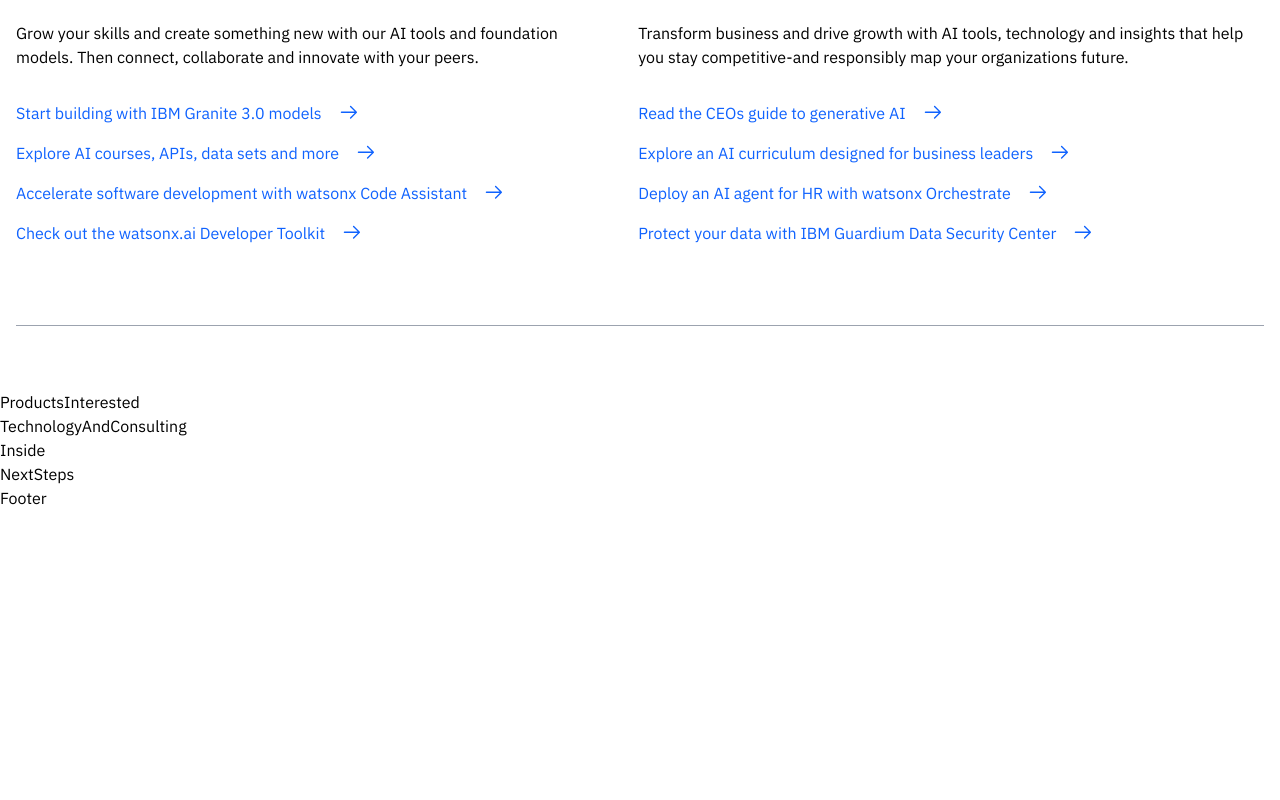
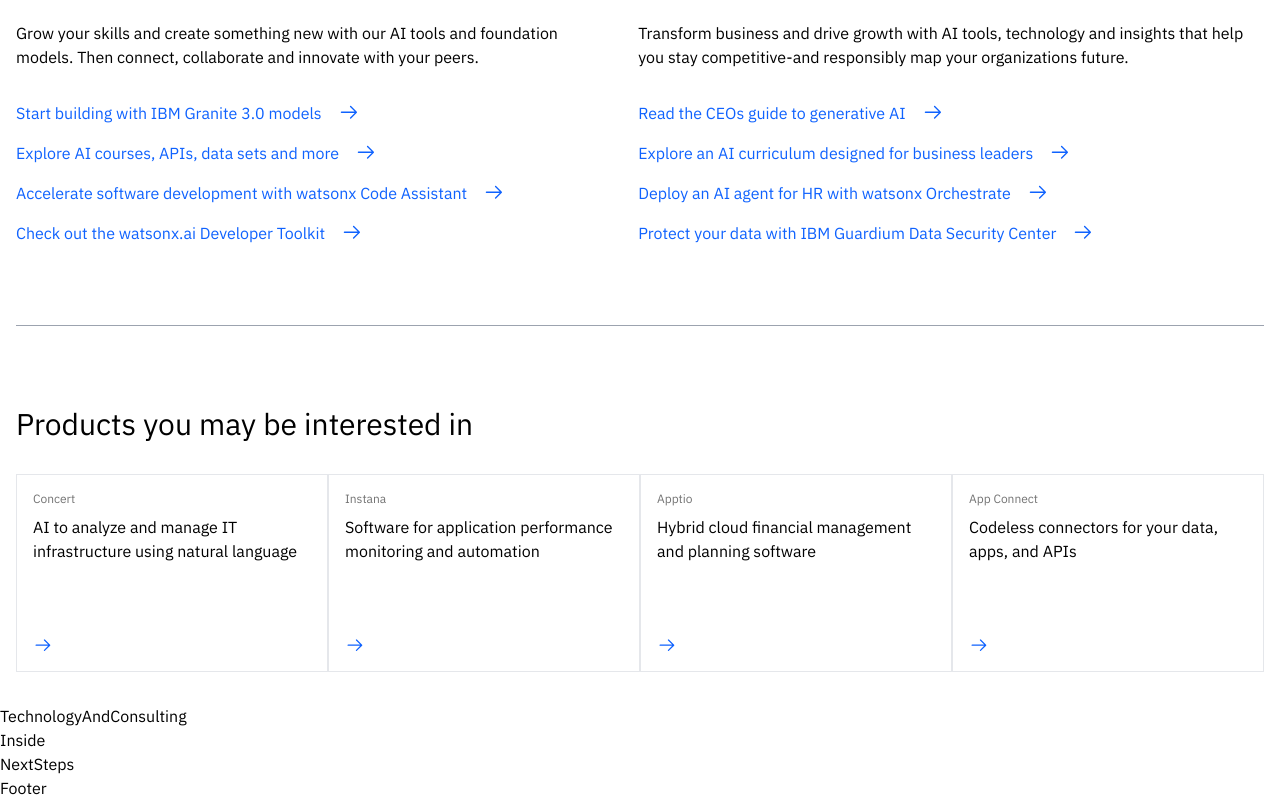
Before and after one commit to kirtanpatel01/ibm-clone, a React (Vite) app: page / in a window 1280 px wide. Shown: the part 1359-2159 px from the top of the page. Before the commit the page ends 1869 px from the top, so only its background shows below. Built offline with nearby package versions, Linux system fonts and the light colour scheme.

Commit message:
products interested section added

```diff
--- a/src/Container/Home/InsightsAndTools.jsx
+++ b/src/Container/Home/InsightsAndTools.jsx
@@ -27,7 +27,7 @@
   ];
 
   return (
-    <div className='flex flex-col gap-8 my-16 mx-4 2xl:mx-0'>
+    <div className='flex flex-col gap-8 my-12 mx-4 2xl:mx-0'>
       <h1 className="text-4xl lg:text-6xl font-normal sm:font-light my-16">AI insights and tools</h1>
       <ul className="flex flex-col lg:flex-row gap-32 lg:gap-12">
         {types.map((type) => (
--- a/src/Container/Home/ProductsInterested.jsx
+++ b/src/Container/Home/ProductsInterested.jsx
@@ -1,9 +1,44 @@
-import React from 'react'
+import React from "react";
+import { ProductsInterestedCompo } from "../../components";
+import { Link } from "react-router-dom";
+import { GoArrowRight } from "react-icons/go";
 
 function ProductsInterested() {
+  const list = [
+    {
+      head: "Concert",
+      desc: "AI to analyze and manage IT infrastructure using natural language",
+    },
+    {
+      head: "Instana",
+      desc: "Software for application performance monitoring and automation",
+    },
+    {
+      head: "Apptio",
+      desc: "Hybrid cloud financial management and planning software",
+    },
+    {
+      head: "App Connect",
+      desc: "Codeless connectors for your data, apps, and APIs",
+    },
+  ];
+
   return (
-    <div>ProductsInterested</div>
-  )
+    <div className='mx-4 2xl:mx-0 py-8'>
+      <h2 className="text-3xl font mb-8">Products you may be interested in</h2>
+      <ul className="grid grid-cols-1 sm:grid-cols-2 lg:grid-cols-4">
+        {list.map((item) => (
+          <Link className="flex flex-col border p-4 gap-2 hover:bg-neutral-200">
+            <span className="text-xs text-neutral-500">
+              {item.head}
+            </span>
+            <p className="">{item.desc}</p>
+            <GoArrowRight size={20} className="text-primary mt-16" />
+          </Link>
+        ))}
+      </ul>
+    </div>
+  );
 }
 
-export default ProductsInterested
+export default ProductsInterested;
--- /dev/null
+++ b/src/components/ProductsInterestedCompo.jsx
@@ -0,0 +1,9 @@
+import React from 'react'
+
+function ProductsInterestedCompo() {
+  return (
+    <div>ProductsInterestedCompo</div>
+  )
+}
+
+export default ProductsInterestedCompo
--- a/src/components/index.js
+++ b/src/components/index.js
@@ -8,5 +8,6 @@
 import CTAButton from './CTAButton';
 import NewsCompo from './NewsCompo';
 import RecommendBox from './RecommendBox';
+import ProductsInterestedCompo from './ProductsInterestedCompo';
 
-export { Navbar, Footer, Container, ProductsNav, SolutionsNav, SupportsNav, Layout, CTAButton, NewsCompo, RecommendBox };
+export { Navbar, Footer, Container, ProductsNav, SolutionsNav, SupportsNav, Layout, CTAButton, NewsCompo, RecommendBox, ProductsInterestedCompo };
```
